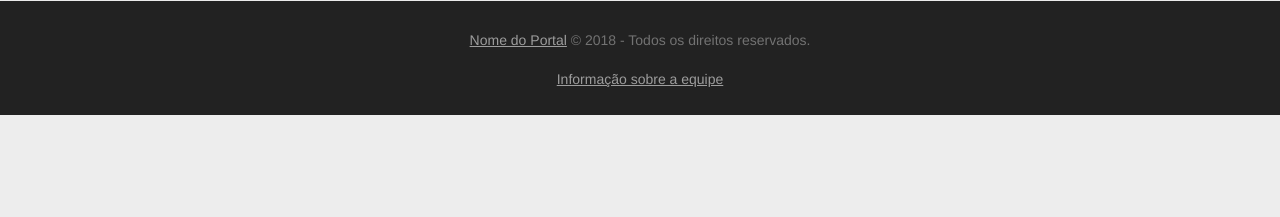
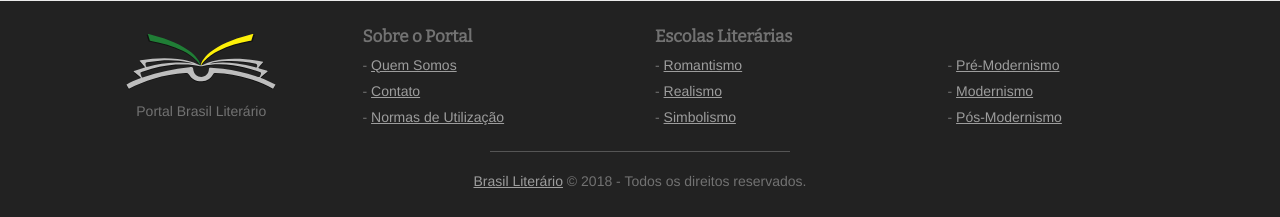
Before and after one commit to projectzr/projectzr.github.io, a PHP site: page /index.php in a window 1280 px wide. Shown: the part 3497-3714 px from the top of the page. Before the commit the page ends 3612 px from the top, so only its background shows below. Run offline with PHP 8.4, Linux system fonts and the light colour scheme; some libraries are stand-ins or nearby versions.

Commit message:
Update footer.php

```diff
--- a/site/includes/estrutura/footer.php
+++ b/site/includes/estrutura/footer.php
@@ -1,9 +1,43 @@
     <footer id="rodape">
         <div class="container">
+            <div class="row footer-mapa">
+                <div class="footer-logo col-sm-3 desktop-only">
+                    <div class="text-center">
+                        <?php logoGenerate('light', 'auto', 'auto'); ?>
+                        <p>Portal Brasil Literário</p>
+                    </div>
+                </div>
+
+                <div class="footer-sobre col-xs-12 col-sm-3">
+                    <p class="sub-titulo">Sobre o Portal</p>
+                    <p>- <a href="quem-somos.php">Quem Somos</a></p>
+                    <p>- <a href="contato.php">Contato</a></p>
+                    <p>- <a href="normas.php">Normas de Utilização</a></p>
+                </div>
+
+                <div class="footer-escolas col-xs-12 col-sm-6">
+                    <p class="sub-titulo">Escolas Literárias</p>
+
+                    <div class="row">
+
+                        <div class="footer-escolas col-sm-6">
+                            <p>- <a href="romantismo-contexto-histórico.php">Romantismo</a></p>
+                            <p>- <a href="realismo-contexto-histórico.php">Realismo</a></p>
+                            <p>- <a href="simbolismo-contexto-histórico.php">Simbolismo</a></p>
+                        </div>
+
+                        <div class="footer-escolas col-sm-6">
+                            <p>- <a href="pre-modernismo-contexto-histórico.php">Pré-Modernismo</a></p>
+                            <p>- <a href="modernismo-contexto-histórico.php">Modernismo</a></p>
+                            <p>- <a href="pos-modernismo-contexto-histórico.php">Pós-Modernismo</a></p>
+                        </div>
+
+                    </div>
+                </div>
+            </div>
+
             <div class="row text-center">
-                <p><a href="#inicio">Nome do Portal</a> &copy; 2018 - Todos os direitos reservados.</p>
-                <div class="borda"></div>
-                <p><a href="#quemsomos">Informação sobre a equipe</a></p>
+                <p class="footer-atribuição col-xs-12"><a href="#inicio">Brasil Literário</a> &copy; 2018 - Todos os direitos reservados.</p>
             </div>
         </div>
     </footer>
```
